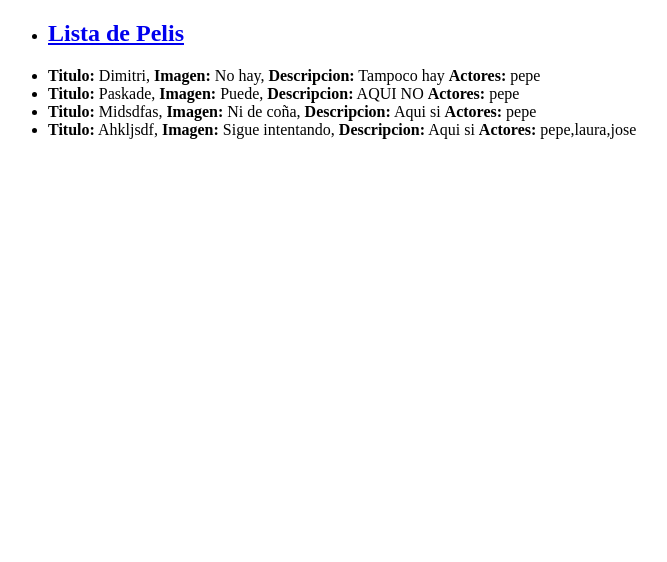
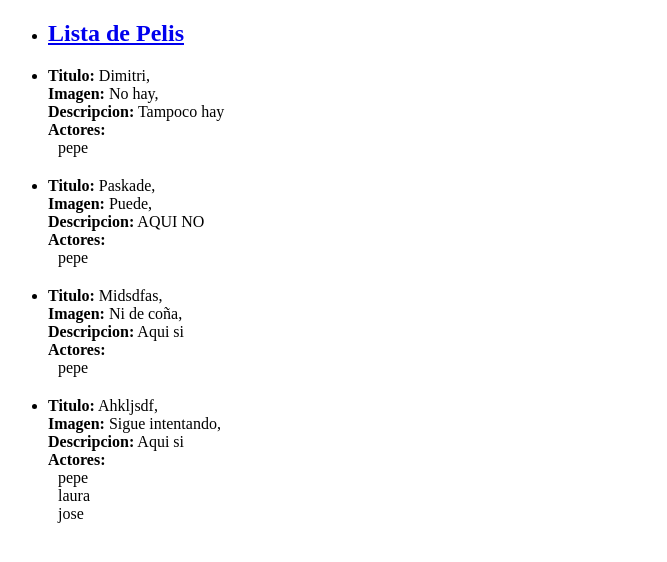
Before and after one commit to Dothrek/an-peli, an Angular app: page /ListaPelis in a window 1280 px wide. Shown: the top 562 px of the page, without its empty margins (0-667 px from the left). Built offline with nearby package versions, Linux system fonts and the light colour scheme.

Commit message:
muestro unas peliculas con sus actores hechas a mano

```diff
--- a/src/app/lista-pelis.component.html
+++ b/src/app/lista-pelis.component.html
@@ -1,8 +1,13 @@
 <ul>
-  <li *ngFor="let peli of pelis">
-    <span><strong>Titulo:</strong> {{ peli.titulo }}, </span>
-    <span><strong>Imagen:</strong> {{ peli.imagen }}, </span>
-    <span><strong>Descripcion:</strong> {{ peli.descripcion }} </span>
-    <span><strong>Actores:</strong> {{ peli.actores }} </span>
+  <li class="ficha" *ngFor="let peli of pelis">
+    <div><strong>Titulo:</strong> {{ peli.titulo }}, </div>
+    <div><strong>Imagen:</strong> {{ peli.imagen }}, </div>
+    <div><strong>Descripcion:</strong> {{ peli.descripcion }} </div>
+    <div class="actor-list">
+      <div class="actor-list-title">Actores:</div>
+      <div class="actor-name" *ngFor="let actor of peli.actores">
+        {{ actor }}
+      </div>
+    </div>
   </li>
 </ul>
--- a/src/app/peli.ts
+++ b/src/app/peli.ts
@@ -2,5 +2,5 @@ export class Peli {
   titulo: string;
   imagen: string;
   descripcion: string;
-  actores: string[];
+  actores: any[];
 }
--- a/src/styles.css
+++ b/src/styles.css
@@ -1 +1,17 @@
 /* You can add global styles to this file, and also import other style files */
+
+.ficha {
+  margin-bottom: 20px;
+}
+
+.actor-list {
+  /*margin: 4px;*/
+}
+
+.actor-list-title {
+  font-weight: bold;
+}
+
+.actor-name {
+  margin-left: 10px;
+}
```
